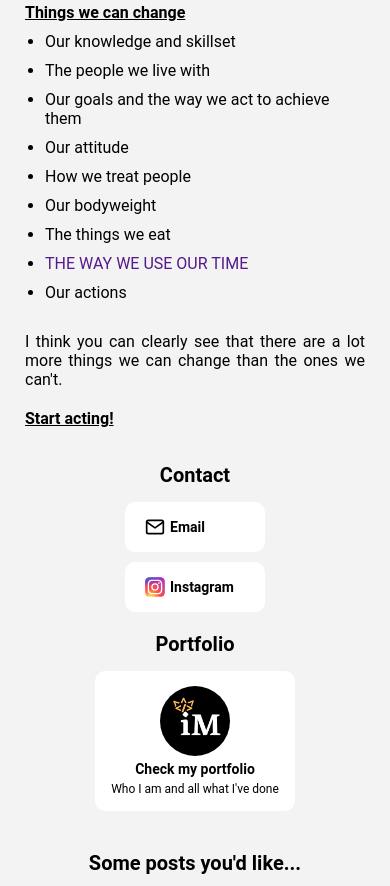
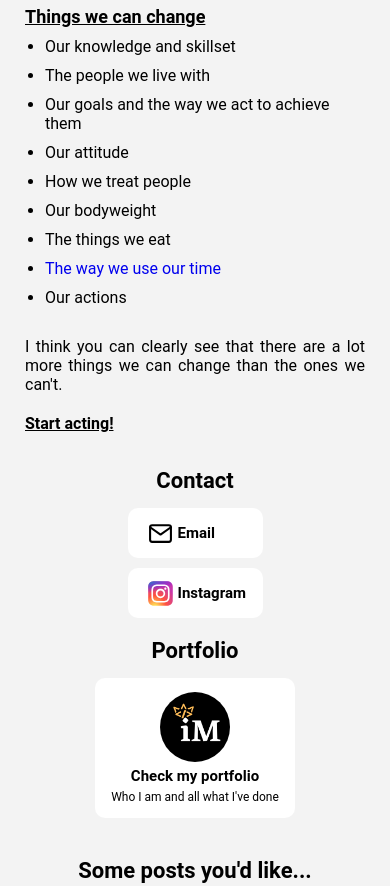
Before and after one commit to iMadfxq/my-blog, a website: page posts/1-acceptance.html in a window 390 px wide. Shown: the part 1111-1997 px from the top of the page. Drawn offline with Linux system fonts and the light colour scheme.

Commit message:
Finished my first post, it was made on mobile first

```diff
--- a/css/main-page.css
+++ b/css/main-page.css
@@ -13,6 +13,21 @@ html {
 :root {
   --primary-font: 'Roboto', sans-serif;
 }
+h1 {
+  font-size: 2.6rem;
+}
+h2 {
+  font-size: 2.2rem;
+}
+h3 {
+  font-size: 1.8rem;
+}
+h4 {
+  font-size: 1.5rem;
+}
+p {
+  font-size: 1.6rem;
+}
 
 /* HEADER */
 header {
@@ -21,7 +36,7 @@ header {
   justify-content: space-between;
   align-items: center;
   width: 100%;
-  height: 80px;
+  height: 70px;
   background-color: black;
   font-weight: 500;
 }
@@ -33,20 +48,21 @@ header {
 }
 .header__logo a {
   display: flex;
-  width: 140px;
+  width: 100px;
 }
 .header__logo img {
   width: inherit;
 }
 .header__nav {
   display: flex;
-  justify-content: space-around;
+  justify-content: flex-end;
   align-items: center;
   width: 280px;
   margin-inline-end: 10px;
+  margin-block-start: 8px;
 }
 .header__nav a {
-  font-size: 1.4rem;
+  font-size: 1.3rem;
   text-decoration: none;
   color: white;
   padding: 20px 10px;
--- a/css/posts.css
+++ b/css/posts.css
@@ -12,6 +12,21 @@ html {
 }
 :root {
   --primary-font: 'Roboto', sans-serif;
+}
+h1 {
+  font-size: 2.6rem;
+}
+h2 {
+  font-size: 2.2rem;
+}
+h3 {
+  font-size: 1.8rem;
+}
+h4 {
+  font-size: 1.5rem;
+}
+p {
+  font-size: 1.6rem;
 }
 
 /* HEADER */
@@ -69,15 +84,12 @@ main {
   padding: 0px 25px 25px 25px;
 }
 .main__text h1 {
-  font-size: 2.6rem;
   margin-block: 20px;
 }
 .main__text h2 {
-  font-size: 2rem;
   margin-block: 10px;
 }
 .main__text p {
-  font-size: 1.6rem;
   margin-block-end: 20px;
   text-align: justify;
   text-justify: inter-word;
@@ -117,7 +129,6 @@ main {
   margin-block-end: 20px;
 }
 .main__text--lists h3 {
-  font-size: 1.6rem;
   font-weight: 600;
   text-decoration: underline;
 }
@@ -138,7 +149,6 @@ main {
   align-items: center ;
 }
 .main__contact h2 {
-  font-size: 2rem;
   margin-block-end: 10px;
 }
 .main__contact--container {
@@ -147,7 +157,7 @@ main {
   align-items: center;
 }
 .main__contact--container a {
-  width: 140px;
+  width: 135px;
   height: 50px;
   background-color: white;
   display: flex;
@@ -158,21 +168,18 @@ main {
   border-radius: 10px;
 }
 .main__contact--container a img {
-  width: 20px;
-  height: 20px;
+  width: 25px;
+  height: 25px;
   margin-inline-end: 5px;
   margin-inline-start: 20px;
 }
-.main__contact--container h3 {
-  font-size: 1.4rem;
-}
+
 .main__portfolio {
   display: flex;
   flex-direction: column;
   align-items: center;
 }
 .main__portfolio h2 {
-  font-size: 2rem;
   margin: 15px;
 }
 .main__portfolio a {
@@ -192,8 +199,7 @@ main {
   height: 70px;
   border-radius: 50%;
 }
-.main__portfolio h3 {
-  font-size: 1.4rem;
+.main__portfolio h4 {
   margin: 5px;
 }
 .main__portfolio p {
@@ -206,7 +212,6 @@ aside {
   align-items: center;
 }
 aside h2 {
-  font-size: 2rem;
   margin: 30px 0px 15px 0px;
 }
 .post {
--- a/package.json
+++ b/package.json
@@ -16,5 +16,8 @@
   "bugs": {
     "url": "https://github.com/iMadfxq/my-blog/issues"
   },
-  "homepage": "https://github.com/iMadfxq/my-blog#readme"
+  "homepage": "https://github.com/iMadfxq/my-blog#readme",
+  "optionalDependencies": {
+    "eslint": "^8.0.1"
+  }
 }
--- a/posts/1-acceptance.html
+++ b/posts/1-acceptance.html
@@ -15,8 +15,8 @@
       </a>
     </div>
     <nav class="header__nav">
-      <a href="#">POSTS</a>
-      <a href="#">CONTACT</a>
+      <a href="../index.html" target="blank">POSTS</a>
+      <a href="https://imadfxq.github.io/myOwnWebPage/#contact" target="blank">CONTACT</a>
     </nav>
   </header>
   <div class="content__container">
@@ -31,7 +31,7 @@
         </section>
         <div class="main__text--related">
           <p>Related: </p>
-          <a href="">Sacrifices</a>
+          <a href="./4-sacrifices.html" target="_blank">Sacrifices</a>
         </div>
         <h2>How to think</h2>
         <p>There will always be some things we cannot change, like our height or our appearance; even though we can definitely do some things to improve them, we cannot change them, so the love yourself technique would be useful in those situations, but there are some other things that you can totally change, like the people you are living with, what you eat, what you do everyday, the things you watch or even how you decide to see things, and those can have a massive impact in your life.</p>
@@ -55,7 +55,7 @@
             <li>How we treat people</li>
             <li>Our bodyweight</li>
             <li>The things we eat</li>
-            <li><a href="">THE WAY WE USE OUR TIME</a></li>
+            <li><a href="./3-ourMostValAsset.html" target="_blank">The way we use our time</a></li>
             <li>Our actions</li>
           </ul>
         </section>
@@ -66,28 +66,28 @@
       <section class="main__contact">
         <h2>Contact</h2>
         <div class="main__contact--container">
-          <a href="">
+          <a href="mailto:imadfxq@gmail.com?subject=Hey, great work, I would like to work with you" target="_blank">
             <img src="../resources/mail_icon_128820.svg" alt="">
-            <h3>Email</h3>
+            <h4>Email</h4>
           </a>
-          <a href="">
+          <a href="https://www.instagram.com/imadfxq/" target="_blank">
             <img src="../resources/instagram.svg" alt="">
-            <h3>Instagram</h3>
+            <h4>Instagram</h4>
           </a>
         </div>
       </section>
       <section class="main__portfolio">
         <h2>Portfolio</h2>
-        <a href="">
+        <a href="https://imadfxq.github.io/myOwnWebPage/" target="blank">
           <img src="../resources/MI LOGO.png" alt="">
-          <h3>Check my portfolio</h3>
+          <h4>Check my portfolio</h4>
           <p>Who I am and all what I've done</p>
         </a>
       </section>
     </main>
     <aside>
       <h2>Some posts you'd like...</h2>
-      <a href="" class="post">
+      <a href="./2-goingWhatWeWant.html" target="blank" class="post">
         <img src="../resources/going-what-want.jpg" alt="Article Image: A man on a building wearing a suit">
         <div class="post__text">
           <div class="post__text--tags">
```
Also changed, not shown: index.html (+4 -4 lines), posts/2-goingWhatWeWant.html (added), posts/3-ourMostValAsset.html (added), posts/4-sacrifices.html (added), 2 other files.
